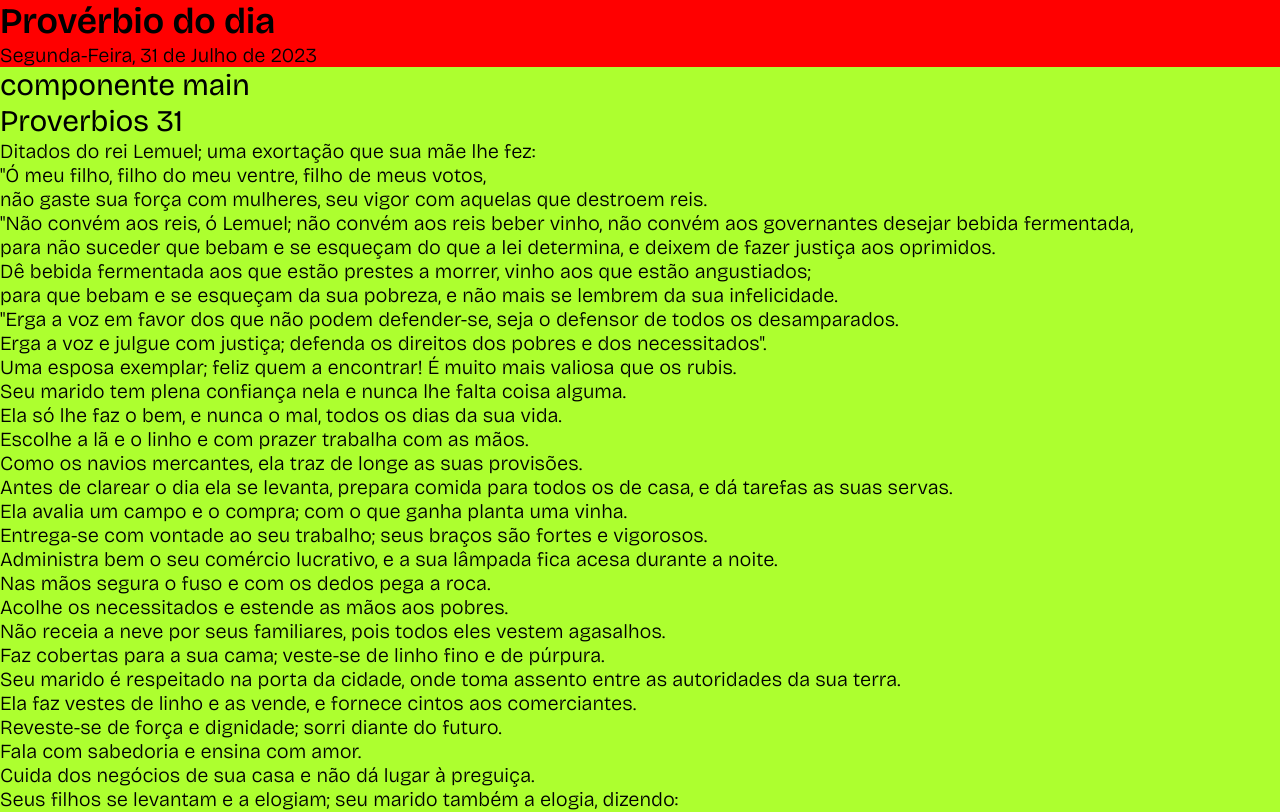
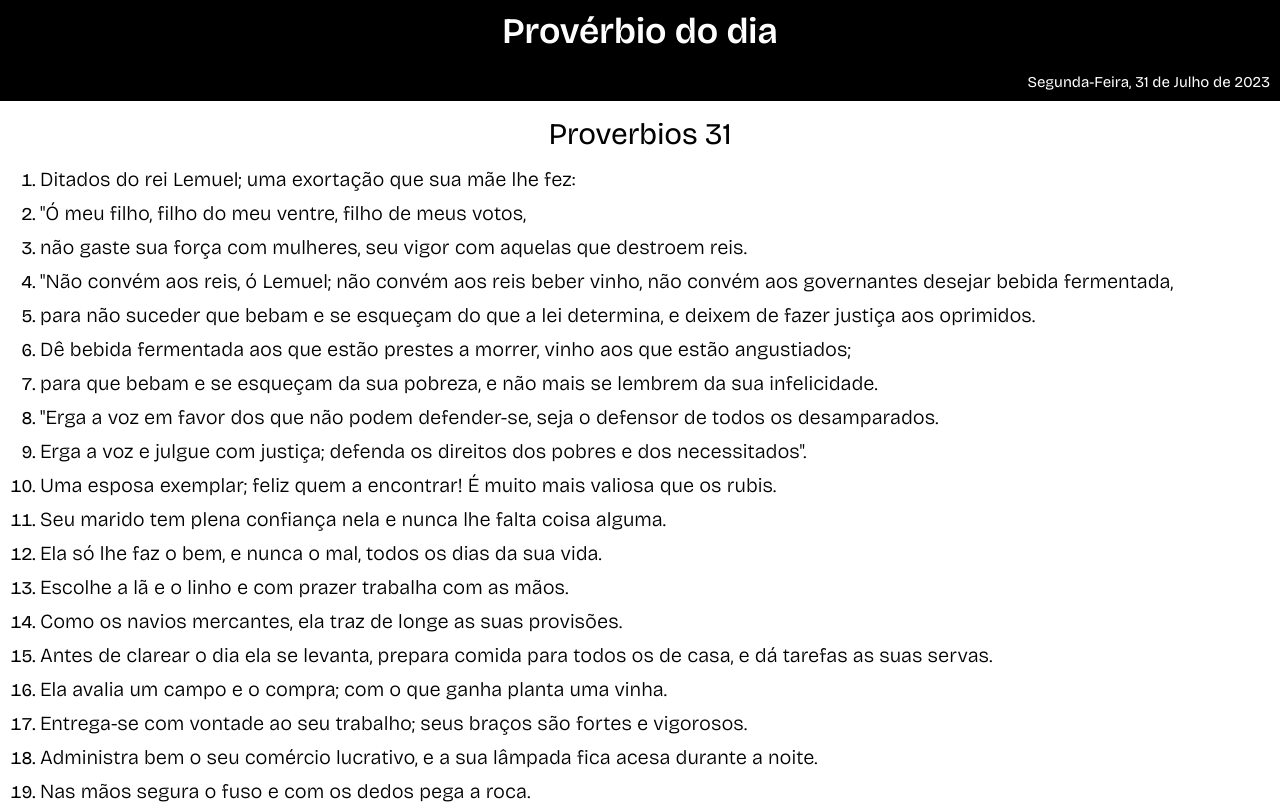
Before and after one commit to TiagoPSouza/proverbio-do-dia, a React (Create React App) app in the folder proverbios/: page / in a window 1280 px wide. Shown: the top 812 px of the page. Built offline with nearby package versions, Linux system fonts and the light colour scheme.

Commit message:
17/08/2023

```diff
--- a/proverbios/src/App.css
+++ b/proverbios/src/App.css
@@ -18,10 +18,22 @@ h2 {
     font-family: 'Bricolage Grotesque', sans-serif;
     font-weight: 400;
     font-size: 30px;
+    text-align: center;
+    padding: 15px;
 }
 
-p, li{
+p {
+    font-family: 'Bricolage Grotesque', sans-serif;
+}
+
+ol li{
     font-family: 'Bricolage Grotesque', sans-serif;
     font-weight: 300;
     font-size: 20px;
+    margin: 0 18px 10px 40px;
 }
+
+ol li::marker {
+    font-size: 18px;
+    font-weight: 400;
+}
--- a/proverbios/src/components/Main.js
+++ b/proverbios/src/components/Main.js
@@ -36,7 +36,6 @@ export const Main = () => {
   const diaAtual = new Date().getDate();
   return (
     <main className='containerMain'>
-        <h2>componente main</h2>
         {diaAtual === 1 && <Proverbio1 />}
         {diaAtual === 2 && <Proverbio2 />}
         {diaAtual === 3 && <Proverbio3 />}
--- a/proverbios/src/components/styleHeader.css
+++ b/proverbios/src/components/styleHeader.css
@@ -1,5 +1,17 @@
 .containerHeader {
-    background: red;
+    background: #000;
     margin: 0;
     padding: 0;
+    color: #fff;
 }
+
+.containerHeader h1 {
+    text-align: center;
+    padding: 10px;
+}
+
+.containerHeader p {
+    font-size: 15px;
+    text-align: end;
+    padding: 10px;
+}
--- a/proverbios/src/components/styleMain.css
+++ b/proverbios/src/components/styleMain.css
@@ -1,3 +1,4 @@
 .containerMain {
-    background: greenyellow;
+    background: #fff;
+    color: #000;
 }
```
